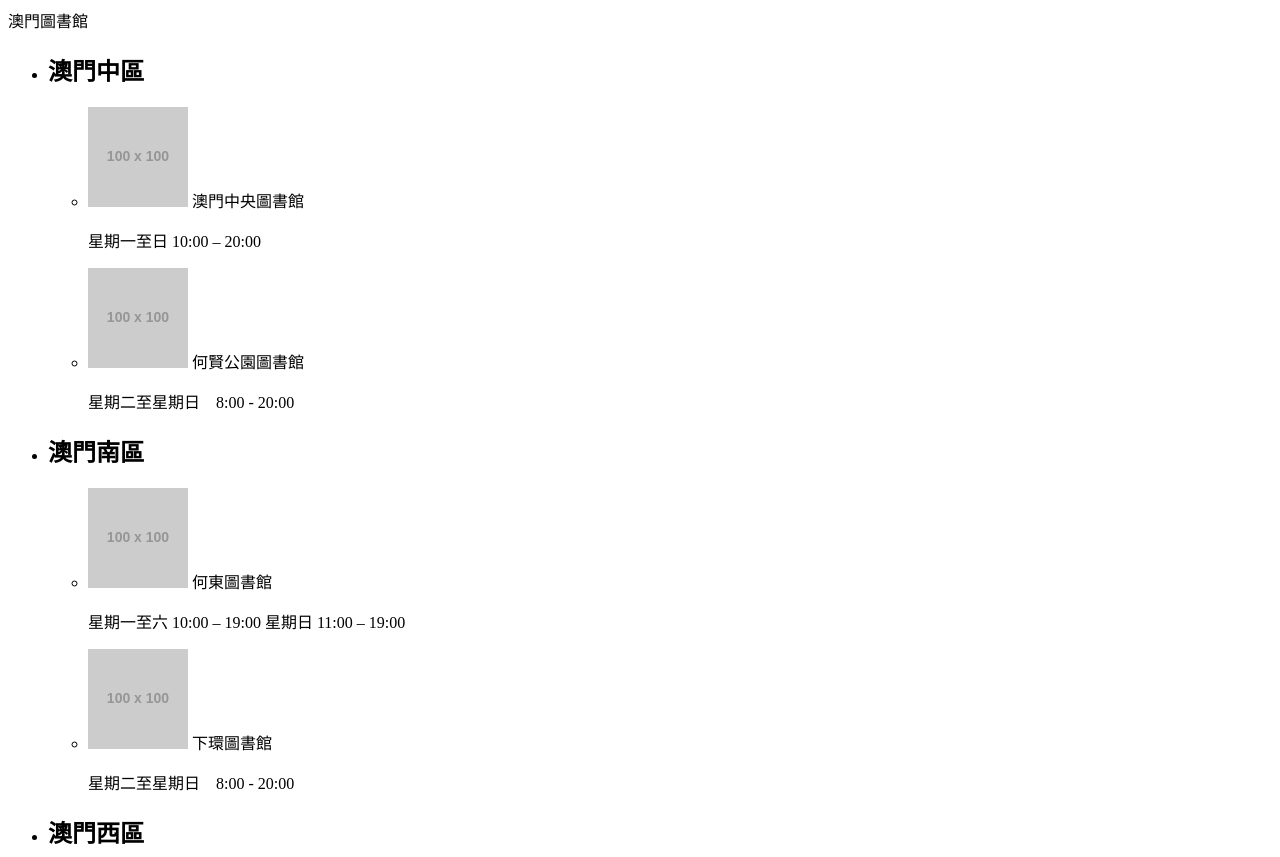
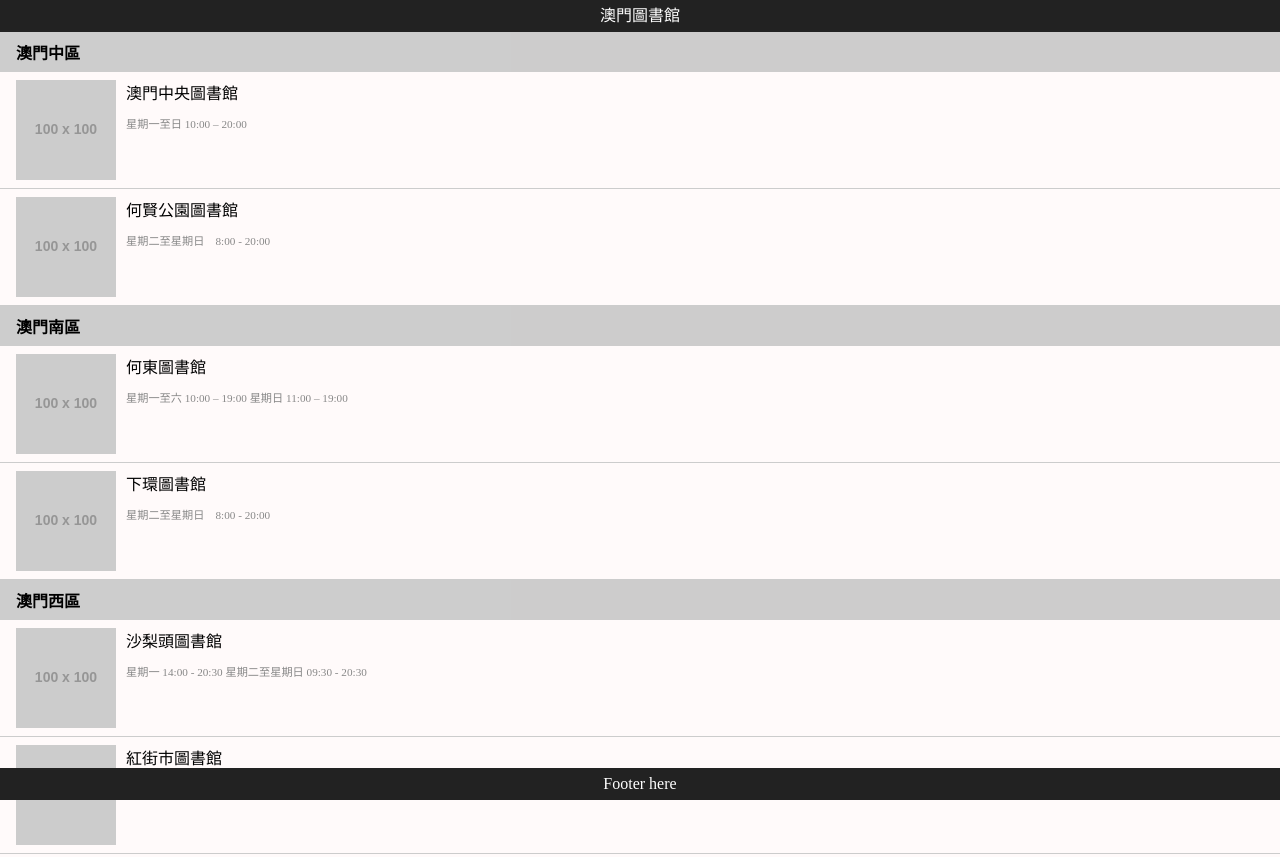
Before and after one commit to gongonpower/testrepo02, a plain HTML site: page vue-list-demo/index.html in a window 1280 px wide. Shown: the top 857 px of the page. Drawn offline with nearby package versions, Linux system fonts and the light colour scheme; placeholder pictures from the web are drawn by us.

Commit message:
update css link

```diff
--- a/vue-list-demo/index.html
+++ b/vue-list-demo/index.html
@@ -1,7 +1,7 @@
 <!doctype html>
 <html>
   <head>
-
+    <link rel=stylesheet type="text/css" href="./style.css">
     <script src="https://cdnjs.cloudflare.com/ajax/libs/vue/2.5.3/vue.js"></script>
   </head>
   <body>
```
